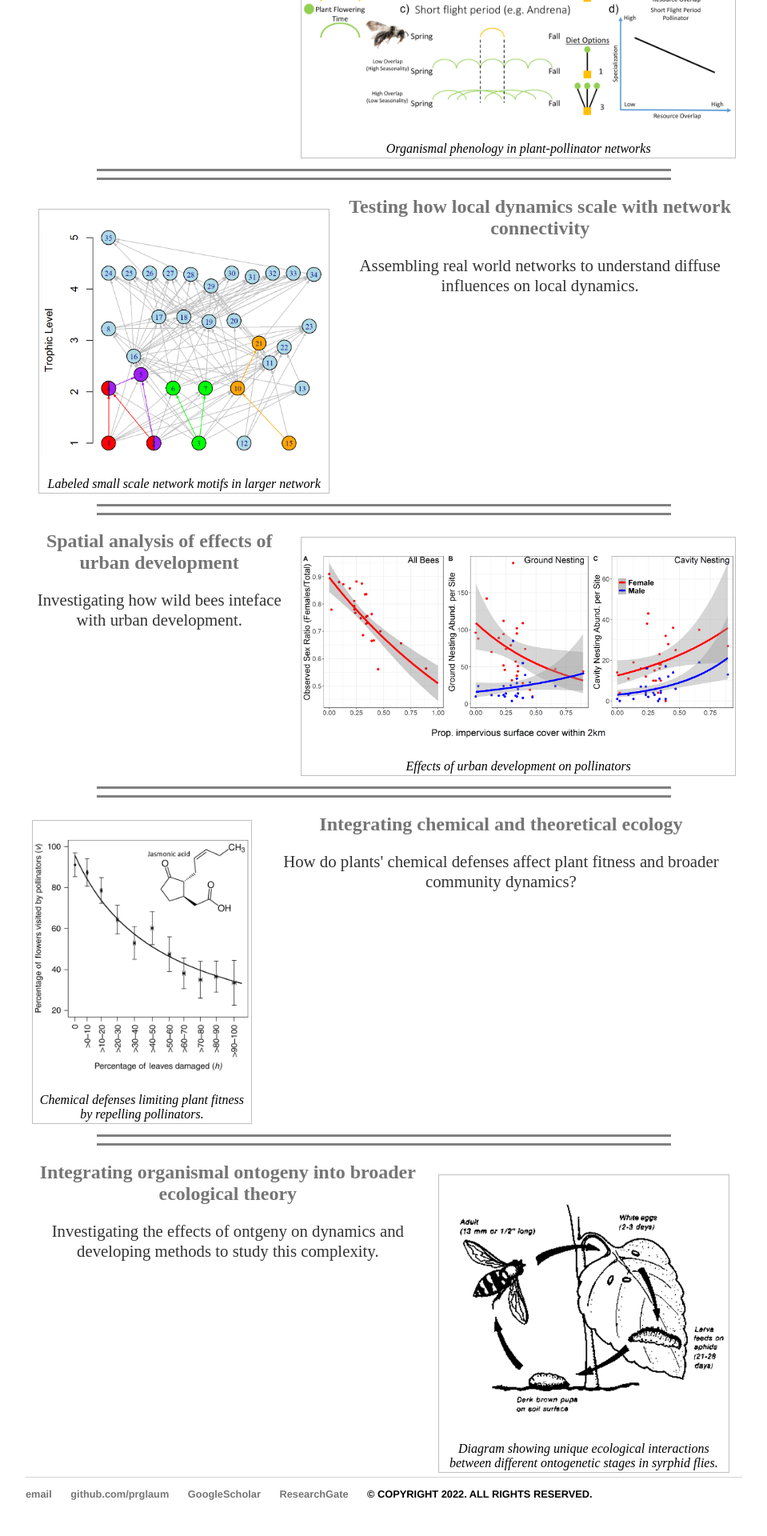
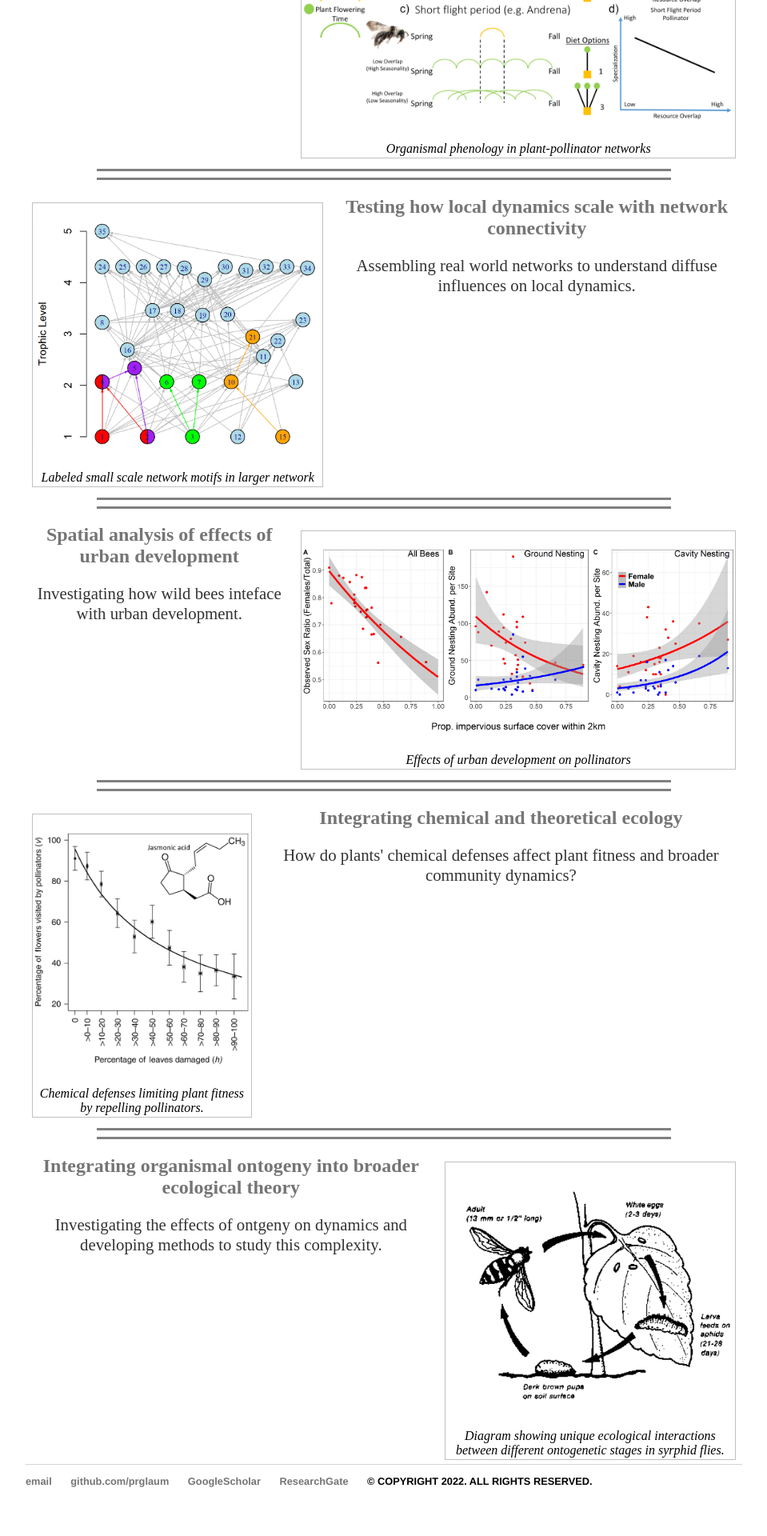
Before and after one commit to prglaum/prglaum.github.io, a Jekyll site: the page built from research/index.html, in a window 1280 px wide. Shown: the part 809-2729 px from the top of the page at 80% size, without its empty margins (160-1119 px from the left). Built offline with Jekyll 4.4.1, drawn with Linux system fonts in a browser that asks for light colours.

Commit message:
Update main.css

```diff
--- a/css/main.css
+++ b/css/main.css
@@ -167,8 +167,8 @@
   font-style: italic;
   text-indent: 0;
   border: thin silver solid;
-  margin: 1em;
-  padding: 1em;
+  margin: 0.5em;
+  padding: 0.5em;
 }
 figure30 {
   width: 30%;
```
